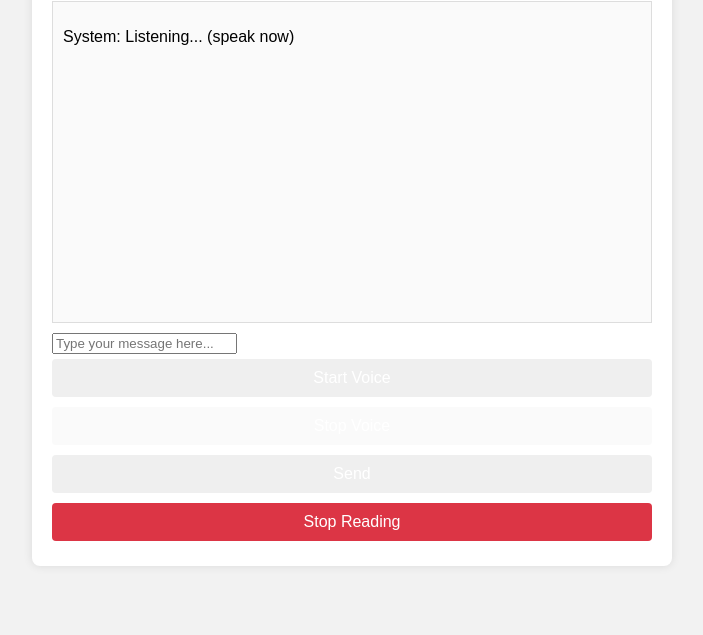
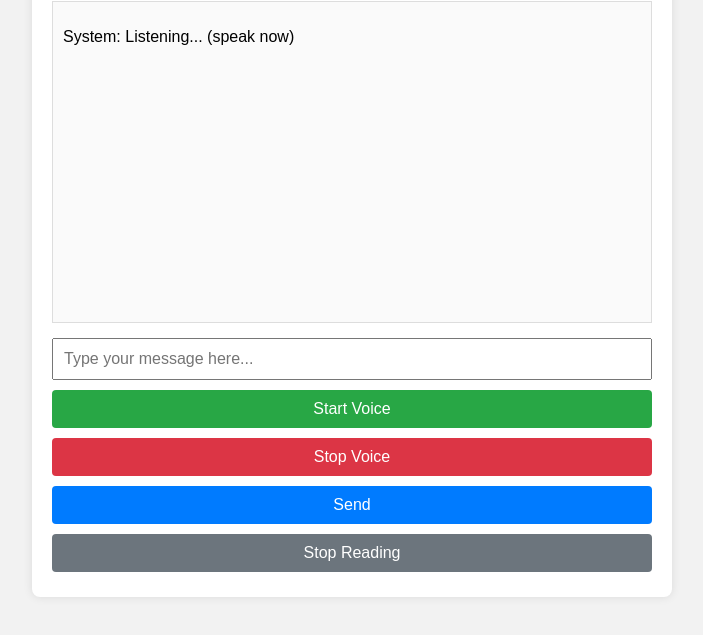
Before and after one commit to spaigenpact/agentic2, a plain HTML site: page index.html in a window 1280 px wide. Shown: the part 119-754 px from the top of the page, without its empty margins (288-991 px from the left). Drawn offline with Linux system fonts and the light colour scheme.

Commit message:
Update style.css

```diff
--- a/style.css
+++ b/style.css
@@ -31,18 +31,35 @@ h1 {
   background: #fafafa;
 }
 
-/* Buttons styling */
+/* Input and button styling */
+#user-input,
 button {
   width: 100%;
   padding: 10px;
+  font-size: 1rem;
   margin: 5px 0;
-  font-size: 1rem;
+  box-sizing: border-box;
+}
+
+button {
   cursor: pointer;
   color: white;
   border: none;
   border-radius: 4px;
 }
 
+#start-voice {
+  background: #28a745; /* green */
+}
+
+#stop-voice {
+  background: #dc3545; /* red */
+}
+
+#send-btn {
+  background: #007bff; /* blue */
+}
+
 #stop-reading {
-  background-color: #dc3545; /* red */
+  background-color: #6c757d; /* gray */
 }
```
